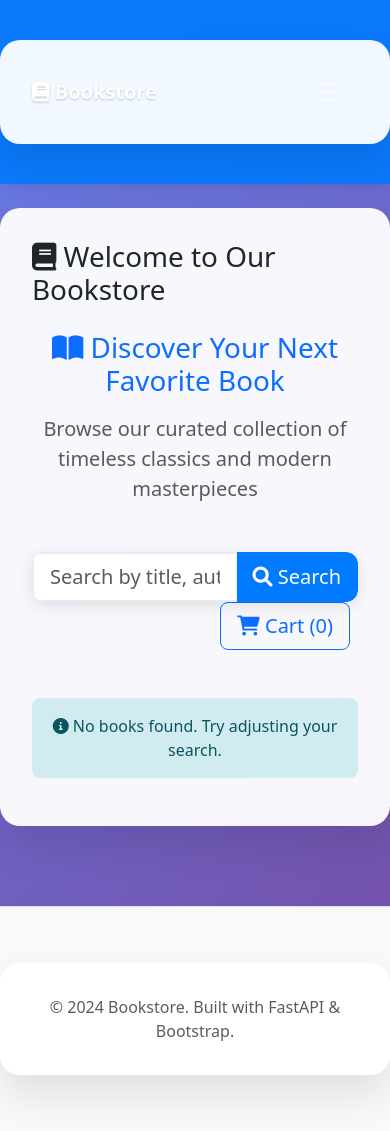
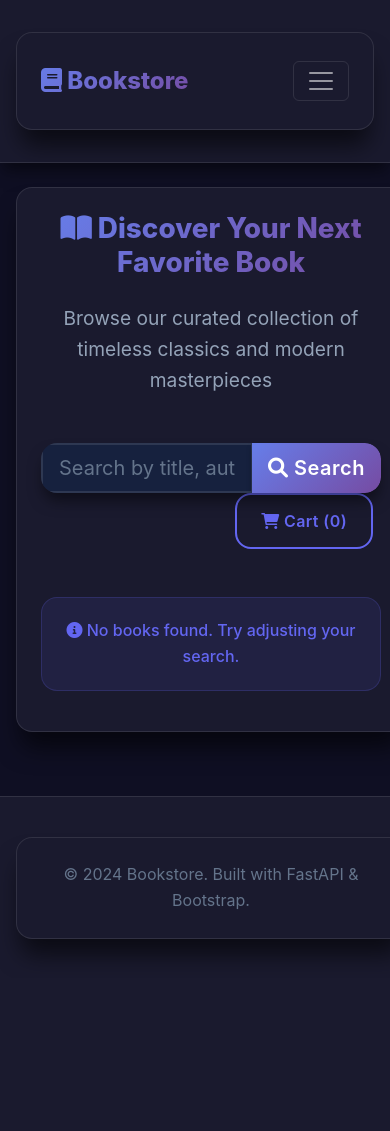
Before and after one commit to Beel17/bookstore, a FastAPI app: page / in a window 390 px wide. After the commit the page ends 956 px from the top, so only its background shows below. Run offline with FastAPI, Linux system fonts and the light colour scheme; data that the repository does not hold is empty; parts of the project's set-up code (start-up, migrations or seed data) failed here and were passed over.

Commit message:
MAJOR UPDATE: Beautiful Dark Theme Implementation
 DARK THEME FEATURES:
- Complete dark theme redesign with modern color palette
- CSS variables for consistent theming (--bg-primary, --text-primary, etc.)
- Beautiful gradient backgrounds and glassmorphism effects
- Enhanced visual hierarchy with proper contrast ratios

 DESIGN IMPROVEMENTS:
- Modern card designs with hover animations and scaling effects
- Enhanced typography with gradient text effects
- Improved button styling with gradients and shadows
- Better form controls with dark theme integration
- Custom scrollbar styling for dark theme

 IMAGE FIXES:
- Improved image loading with better fallback handling
- Added lazy loading for better performance
- Enhanced image hover effects with scaling and filters

 UX ENHANCEMENTS:
- Smooth animations and transitions throughout
- Better responsive design for mobile devices
- Enhanced navigation with backdrop blur effects
- Improved accessibility with proper color contrasts

 TECHNICAL IMPROVEMENTS:
- Removed conflicting Bootstrap styles
- Clean CSS architecture with CSS variables
- Optimized animations with cubic-bezier easing
- Better component organization and maintainability

The website now has a stunning, professional dark theme that rivals modern applications!

```diff
--- a/app/static/css/style.css
+++ b/app/static/css/style.css
@@ -1,221 +1,435 @@
-/* Custom styles for the bookstore application */
+/* Dark Theme Bookstore - Modern Design */
 
-/* Modern gradient background */
-body {
-    background: linear-gradient(135deg, #667eea 0%, #764ba2 100%);
-    min-height: 100vh;
+/* CSS Variables for Dark Theme */
+:root {
+    --bg-primary: #0f0f23;
+    --bg-secondary: #1a1a2e;
+    --bg-tertiary: #16213e;
+    --bg-card: #1e1e3f;
+    --bg-hover: #2a2a4a;
+
+    --text-primary: #e2e8f0;
+    --text-secondary: #94a3b8;
+    --text-muted: #64748b;
+
+    --accent-primary: #6366f1;
+    --accent-secondary: #8b5cf6;
+    --accent-success: #10b981;
+    --accent-warning: #f59e0b;
+    --accent-danger: #ef4444;
+
+    --gradient-primary: linear-gradient(135deg, #667eea 0%, #764ba2 100%);
+    --gradient-secondary: linear-gradient(135deg, #6366f1 0%, #8b5cf6 100%);
+    --gradient-accent: linear-gradient(135deg, #10b981 0%, #059669 100%);
+
+    --shadow-sm: 0 1px 2px 0 rgba(0, 0, 0, 0.3);
+    --shadow-md: 0 4px 6px -1px rgba(0, 0, 0, 0.4);
+    --shadow-lg: 0 10px 15px -3px rgba(0, 0, 0, 0.5);
+    --shadow-xl: 0 20px 25px -5px rgba(0, 0, 0, 0.6);
 }
 
-/* Main content area */
-.container {
-    background: rgba(255, 255, 255, 0.95);
-    border-radius: 20px;
-    box-shadow: 0 20px 40px rgba(0,0,0,0.1);
-    backdrop-filter: blur(10px);
-    margin-top: 2rem;
-    margin-bottom: 2rem;
-    padding: 2rem;
+/* Global Styles */
+* {
+    box-sizing: border-box;
 }
 
-.book-card {
-    transition: all 0.3s ease-in-out;
-    border: none;
-    box-shadow: 0 4px 15px rgba(0,0,0,0.1);
-    border-radius: 15px;
-    overflow: hidden;
-    background: linear-gradient(145deg, #ffffff, #f8f9fa);
+body {
+    background: var(--bg-primary);
+    color: var(--text-primary);
+    font-family: 'Inter', -apple-system, BlinkMacSystemFont, 'Segoe UI', Roboto, sans-serif;
+    line-height: 1.6;
+    min-height: 100vh;
+    margin: 0;
+    padding: 0;
 }
 
-.book-card:hover {
-    transform: translateY(-8px) scale(1.02);
-    box-shadow: 0 15px 35px rgba(0,0,0,0.2);
+/* Main Container */
+.container {
+    background: var(--bg-secondary);
+    border-radius: 24px;
+    box-shadow: var(--shadow-xl);
+    backdrop-filter: blur(20px);
+    border: 1px solid rgba(255, 255, 255, 0.1);
+    margin: 2rem auto;
+    padding: 3rem;
+    max-width: 1400px;
 }
 
-.book-image {
-    height: 220px;
-    object-fit: cover;
-    border-radius: 15px 15px 0 0;
-    transition: transform 0.3s ease;
+/* Typography */
+h1, h2, h3, h4, h5, h6 {
+    color: var(--text-primary);
+    font-weight: 700;
+    margin-bottom: 1rem;
 }
 
-.book-card:hover .book-image {
-    transform: scale(1.05);
+.display-6 {
+    background: var(--gradient-primary);
+    -webkit-background-clip: text;
+    -webkit-text-fill-color: transparent;
+    background-clip: text;
+    font-weight: 800;
 }
 
-.book-card .card-body {
-    padding: 1.25rem;
+.text-muted {
+    color: var(--text-muted) !important;
 }
 
-.book-card .card-title {
-    font-size: 1.1rem;
-    font-weight: 600;
-    color: #2c3e50;
-    margin-bottom: 0.5rem;
+.lead {
+    color: var(--text-secondary);
+    font-size: 1.2rem;
+    font-weight: 400;
 }
 
-.book-card .card-text {
-    color: #6c757d;
-    font-size: 0.9rem;
-    line-height: 1.4;
-}
-
-.price-text {
-    font-size: 1.5rem;
-    font-weight: bold;
-    color: #28a745;
-    text-shadow: 0 1px 2px rgba(0,0,0,0.1);
-}
-
-.stock-text {
-    font-size: 0.85rem;
-    color: #6c757d;
-}
-
-/* Navigation styles */
+/* Navigation */
 .navbar {
-    backdrop-filter: blur(10px);
-    background: rgba(0, 123, 255, 0.9) !important;
-    box-shadow: 0 2px 20px rgba(0,0,0,0.1);
+    background: var(--bg-secondary) !important;
+    backdrop-filter: blur(20px);
+    border-bottom: 1px solid rgba(255, 255, 255, 0.1);
+    box-shadow: var(--shadow-lg);
+    padding: 1rem 0;
 }
 
 .navbar-brand {
-    font-weight: bold;
-    font-size: 1.5rem;
-    text-shadow: 0 1px 2px rgba(0,0,0,0.2);
+    font-weight: 800;
+    font-size: 1.75rem;
+    background: var(--gradient-primary);
+    -webkit-background-clip: text;
+    -webkit-text-fill-color: transparent;
+    background-clip: text;
 }
 
 .nav-link {
-    transition: all 0.2s ease;
-    border-radius: 8px;
+    color: var(--text-secondary) !important;
+    font-weight: 500;
+    padding: 0.75rem 1rem !important;
+    border-radius: 12px;
+    transition: all 0.3s ease;
     margin: 0 0.25rem;
 }
 
 .nav-link:hover {
-    background-color: rgba(255,255,255,0.1);
-    transform: translateY(-1px);
+    color: var(--text-primary) !important;
+    background: var(--bg-hover);
+    transform: translateY(-2px);
 }
 
-/* Footer styles */
-.footer {
-    margin-top: auto;
-    background-color: #f8f9fa;
-    border-top: 1px solid #dee2e6;
+/* Book Cards */
+.book-card {
+    background: var(--bg-card);
+    border: 1px solid rgba(255, 255, 255, 0.1);
+    border-radius: 20px;
+    overflow: hidden;
+    transition: all 0.4s cubic-bezier(0.4, 0, 0.2, 1);
+    box-shadow: var(--shadow-md);
+    height: 100%;
 }
 
-/* Button styles */
+.book-card:hover {
+    transform: translateY(-12px) scale(1.03);
+    box-shadow: var(--shadow-xl);
+    border-color: var(--accent-primary);
+    background: var(--bg-hover);
+}
+
+.book-image {
+    height: 240px;
+    object-fit: cover;
+    border-radius: 20px 20px 0 0;
+    transition: all 0.4s ease;
+    filter: brightness(0.9) contrast(1.1);
+}
+
+.book-card:hover .book-image {
+    transform: scale(1.08);
+    filter: brightness(1) contrast(1.2);
+}
+
+.card-body {
+    padding: 1.5rem;
+    background: transparent;
+}
+
+.card-title {
+    color: var(--text-primary);
+    font-weight: 700;
+    font-size: 1.1rem;
+    margin-bottom: 0.75rem;
+    line-height: 1.3;
+}
+
+.card-text {
+    color: var(--text-secondary);
+    font-size: 0.9rem;
+    line-height: 1.5;
+}
+
+.text-primary {
+    color: var(--accent-primary) !important;
+}
+
+/* Price Display */
+.price-text {
+    font-size: 1.75rem;
+    font-weight: 800;
+    color: var(--accent-success);
+    text-shadow: 0 2px 4px rgba(16, 185, 129, 0.3);
+}
+
+/* Badges */
+.badge {
+    font-weight: 600;
+    padding: 0.5rem 0.75rem;
+    border-radius: 8px;
+    font-size: 0.8rem;
+}
+
+.bg-info {
+    background: var(--accent-primary) !important;
+    color: white !important;
+}
+
+.bg-danger {
+    background: var(--accent-danger) !important;
+    color: white !important;
+}
+
+.bg-success {
+    background: var(--accent-success) !important;
+    color: white !important;
+}
+
+/* Buttons */
+.btn {
+    border-radius: 12px;
+    font-weight: 600;
+    padding: 0.75rem 1.5rem;
+    transition: all 0.3s ease;
+    border: none;
+    text-transform: none;
+    letter-spacing: 0.025em;
+}
+
 .btn-primary {
-    background-color: #007bff;
-    border-color: #007bff;
-    transition: all 0.2s ease-in-out;
+    background: var(--gradient-primary);
+    color: white;
+    box-shadow: var(--shadow-md);
 }
 
 .btn-primary:hover {
-    background-color: #0056b3;
-    border-color: #0056b3;
-    transform: translateY(-1px);
+    background: var(--gradient-secondary);
+    transform: translateY(-2px);
+    box-shadow: var(--shadow-lg);
+    color: white;
 }
 
 .btn-success {
-    background-color: #28a745;
-    border-color: #28a745;
+    background: var(--gradient-accent);
+    color: white;
+    box-shadow: var(--shadow-md);
 }
 
-/* Form styles */
+.btn-success:hover {
+    transform: translateY(-2px);
+    box-shadow: var(--shadow-lg);
+    color: white;
+}
+
+.btn-outline-primary {
+    border: 2px solid var(--accent-primary);
+    color: var(--accent-primary);
+    background: transparent;
+}
+
+.btn-outline-primary:hover {
+    background: var(--accent-primary);
+    color: white;
+    transform: translateY(-2px);
+    box-shadow: var(--shadow-lg);
+}
+
+.btn-lg {
+    padding: 1rem 2rem;
+    font-size: 1.1rem;
+    border-radius: 16px;
+}
+
+/* Forms */
 .form-control {
-    border-radius: 12px;
-    border: 2px solid #e9ecef;
+    background: var(--bg-tertiary);
+    border: 2px solid rgba(255, 255, 255, 0.1);
+    border-radius: 16px;
+    color: var(--text-primary);
+    padding: 1rem 1.25rem;
+    font-size: 1rem;
     transition: all 0.3s ease;
 }
 
+.form-control::placeholder {
+    color: var(--text-muted);
+}
+
 .form-control:focus {
-    border-color: #007bff;
-    box-shadow: 0 0 0 0.2rem rgba(0,123,255,.25);
+    background: var(--bg-hover);
+    border-color: var(--accent-primary);
+    box-shadow: 0 0 0 4px rgba(99, 102, 241, 0.2);
+    color: var(--text-primary);
     transform: translateY(-1px);
 }
 
 .input-group {
-    border-radius: 12px;
+    border-radius: 16px;
     overflow: hidden;
-    box-shadow: 0 4px 15px rgba(0,0,0,0.1);
+    box-shadow: var(--shadow-lg);
 }
 
 .input-group .btn {
-    border-radius: 0 12px 12px 0;
+    border-radius: 0 16px 16px 0;
     border-left: none;
 }
 
-/* Loading spinner */
+/* Loading Spinner */
 .spinner-border {
+    color: var(--accent-primary);
     width: 3rem;
     height: 3rem;
 }
 
-/* Alert styles */
+/* Alerts */
 .alert {
     border: none;
-    border-radius: 8px;
+    border-radius: 16px;
+    padding: 1.25rem 1.5rem;
+    font-weight: 500;
 }
 
 .alert-success {
-    background-color: #d4edda;
-    color: #155724;
+    background: rgba(16, 185, 129, 0.1);
+    color: var(--accent-success);
+    border: 1px solid rgba(16, 185, 129, 0.2);
 }
 
 .alert-danger {
-    background-color: #f8d7da;
-    color: #721c24;
+    background: rgba(239, 68, 68, 0.1);
+    color: var(--accent-danger);
+    border: 1px solid rgba(239, 68, 68, 0.2);
 }
 
 .alert-info {
-    background-color: #d1ecf1;
-    color: #0c5460;
+    background: rgba(99, 102, 241, 0.1);
+    color: var(--accent-primary);
+    border: 1px solid rgba(99, 102, 241, 0.2);
 }
 
-.alert-warning {
-    background-color: #fff3cd;
-    color: #856404;
+/* Footer */
+.footer {
+    background: var(--bg-secondary);
+    border-top: 1px solid rgba(255, 255, 255, 0.1);
+    color: var(--text-secondary);
+    padding: 2rem 0;
+    margin-top: 3rem;
 }
 
-/* Table styles for admin panel */
+/* Tables */
 .table {
-    border-radius: 8px;
+    background: var(--bg-card);
+    border-radius: 16px;
     overflow: hidden;
+    box-shadow: var(--shadow-md);
 }
 
 .table thead th {
-    background-color: #f8f9fa;
-    border-bottom: 2px solid #dee2e6;
-    font-weight: 600;
+    background: var(--bg-tertiary);
+    border-bottom: 2px solid rgba(255, 255, 255, 0.1);
+    color: var(--text-primary);
+    font-weight: 700;
+    padding: 1rem;
 }
 
-/* Modal styles */
+.table tbody td {
+    color: var(--text-secondary);
+    padding: 1rem;
+    border-bottom: 1px solid rgba(255, 255, 255, 0.05);
+}
+
+/* Modals */
 .modal-content {
-    border: none;
-    border-radius: 12px;
-    box-shadow: 0 10px 30px rgba(0,0,0,0.2);
+    background: var(--bg-card);
+    border: 1px solid rgba(255, 255, 255, 0.1);
+    border-radius: 20px;
+    box-shadow: var(--shadow-xl);
 }
 
 .modal-header {
-    border-bottom: 1px solid #dee2e6;
-    border-radius: 12px 12px 0 0;
+    border-bottom: 1px solid rgba(255, 255, 255, 0.1);
+    background: var(--bg-tertiary);
+}
+
+.modal-title {
+    color: var(--text-primary);
+    font-weight: 700;
+}
+
+.modal-body {
+    background: var(--bg-card);
 }
 
 .modal-footer {
-    border-top: 1px solid #dee2e6;
-    border-radius: 0 0 12px 12px;
+    border-top: 1px solid rgba(255, 255, 255, 0.1);
+    background: var(--bg-tertiary);
 }
 
-/* Responsive adjustments */
+/* Responsive Design */
 @media (max-width: 768px) {
-    .book-card {
-        margin-bottom: 1rem;
+    .container {
+        margin: 1rem;
+        padding: 1.5rem;
+        border-radius: 16px;
     }
 
     .book-image {
-        height: 180px;
+        height: 200px;
     }
 
     .navbar-brand {
-        font-size: 1.25rem;
+        font-size: 1.5rem;
+    }
+
+    .btn-lg {
+        padding: 0.875rem 1.5rem;
+        font-size: 1rem;
     }
 }
+
+/* Animations */
+@keyframes fadeInUp {
+    from {
+        opacity: 0;
+        transform: translateY(30px);
+    }
+    to {
+        opacity: 1;
+        transform: translateY(0);
+    }
+}
+
+.book-card {
+    animation: fadeInUp 0.6s ease-out;
+}
+
+/* Custom Scrollbar */
+::-webkit-scrollbar {
+    width: 8px;
+}
+
+::-webkit-scrollbar-track {
+    background: var(--bg-primary);
+}
+
+::-webkit-scrollbar-thumb {
+    background: var(--accent-primary);
+    border-radius: 4px;
+}
+
+::-webkit-scrollbar-thumb:hover {
+    background: var(--accent-secondary);
+}
--- a/app/templates/base.html
+++ b/app/templates/base.html
@@ -22,28 +22,7 @@
     <link href="/static/css/style.css" rel="stylesheet">
 
     <style>
-        .navbar-brand {
-            font-weight: bold;
-        }
-
-        .book-card {
-            transition: transform 0.2s;
-        }
-
-        .book-card:hover {
-            transform: translateY(-5px);
-        }
-
-        .book-image {
-            height: 200px;
-            object-fit: cover;
-        }
-
-        .footer {
-            margin-top: auto;
-            background-color: #f8f9fa;
-        }
-
+        /* Override Bootstrap dark theme conflicts */
         body {
             display: flex;
             flex-direction: column;
@@ -53,6 +32,15 @@
         main {
             flex: 1;
         }
+
+        /* Ensure proper dark theme inheritance */
+        .navbar-dark .navbar-nav .nav-link {
+            color: var(--text-secondary);
+        }
+
+        .navbar-dark .navbar-nav .nav-link:hover {
+            color: var(--text-primary);
+        }
     </style>
 
     {% block extra_css %}{% endblock %}
@@ -60,7 +48,7 @@
 
 <body>
     <!-- Navigation -->
-    <nav class="navbar navbar-expand-lg navbar-dark bg-primary">
+    <nav class="navbar navbar-expand-lg navbar-dark">
         <div class="container">
             <a class="navbar-brand" href="/index">
                 <i class="fas fa-book"></i> Bookstore
--- a/app/templates/index.html
+++ b/app/templates/index.html
@@ -5,16 +5,12 @@
 {% block content %}
 <div class="row">
     <div class="col-12">
-        <h1 class="mb-4">
-            <i class="fas fa-book"></i> Welcome to Our Bookstore
-        </h1>
-
         <!-- Welcome Message -->
         <div class="text-center mb-5">
-            <h2 class="display-6 text-primary mb-3">
+            <h1 class="display-6 mb-4">
                 <i class="fas fa-book-open"></i> Discover Your Next Favorite Book
-            </h2>
-            <p class="lead text-muted">Browse our curated collection of timeless classics and modern masterpieces</p>
+            </h1>
+            <p class="lead">Browse our curated collection of timeless classics and modern masterpieces</p>
         </div>
 
         <!-- Search Bar and Cart -->
@@ -102,15 +98,16 @@
                     <div class="position-relative">
                         <img src="${book.image_url || '/static/images/default-book.svg'}"
                              class="card-img-top book-image" alt="${book.title}"
-                             onerror="this.src='/static/images/default-book.svg'">
+                             onerror="this.onerror=null; this.src='/static/images/default-book.svg'"
+                             loading="lazy">
                         ${book.stock_quantity === 0 ? '<div class="position-absolute top-0 end-0 m-2"><span class="badge bg-danger">Out of Stock</span></div>' : ''}
                     </div>
                     <div class="card-body d-flex flex-column">
-                        <h5 class="card-title text-dark fw-bold">${book.title}</h5>
+                        <h5 class="card-title fw-bold">${book.title}</h5>
                         <p class="card-text text-primary mb-2">
                             <i class="fas fa-user"></i> by ${book.author}
                         </p>
-                        <p class="card-text text-muted small mb-3">${book.description ? book.description.substring(0, 120) + '...' : 'No description available.'}</p>
+                        <p class="card-text small mb-3">${book.description ? book.description.substring(0, 120) + '...' : 'No description available.'}</p>
                         <div class="mt-auto">
                             <div class="d-flex justify-content-between align-items-center mb-3">
                                 <span class="price-text">$${book.price.toFixed(2)}</span>
```
